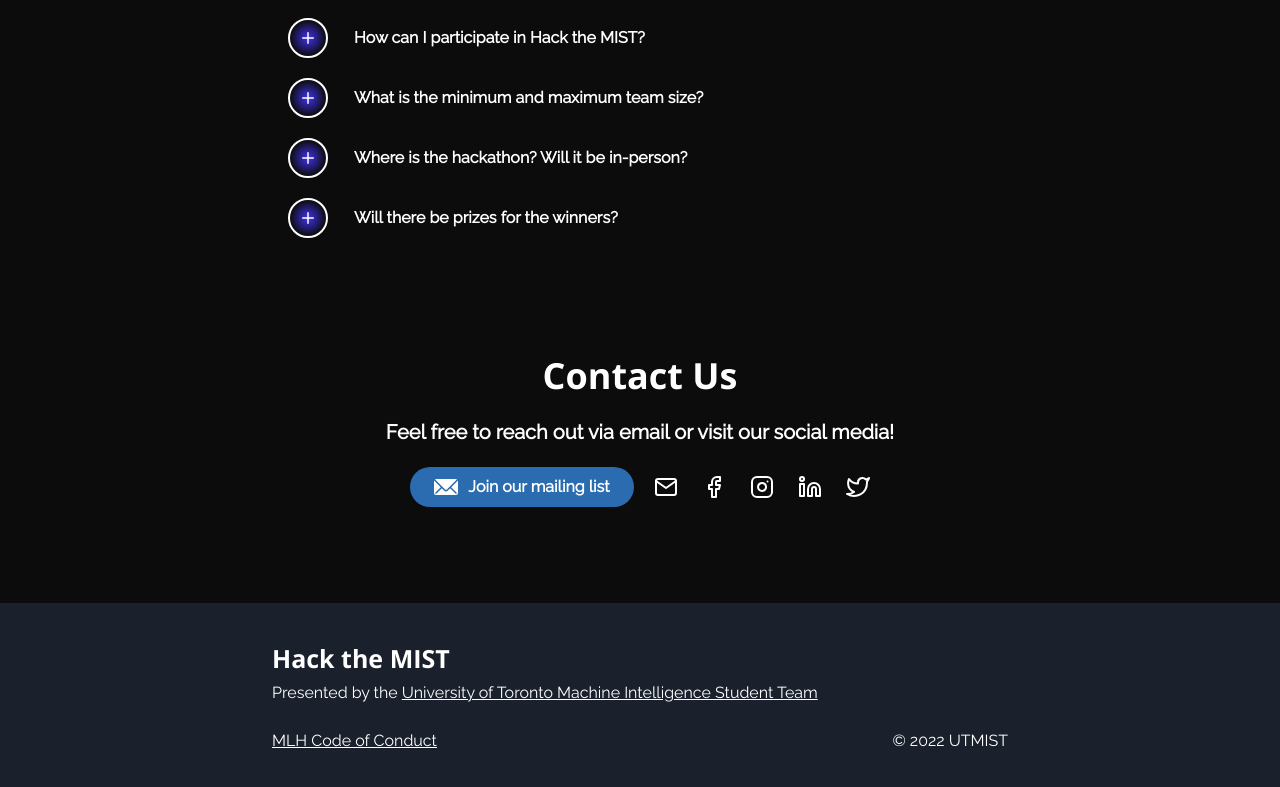
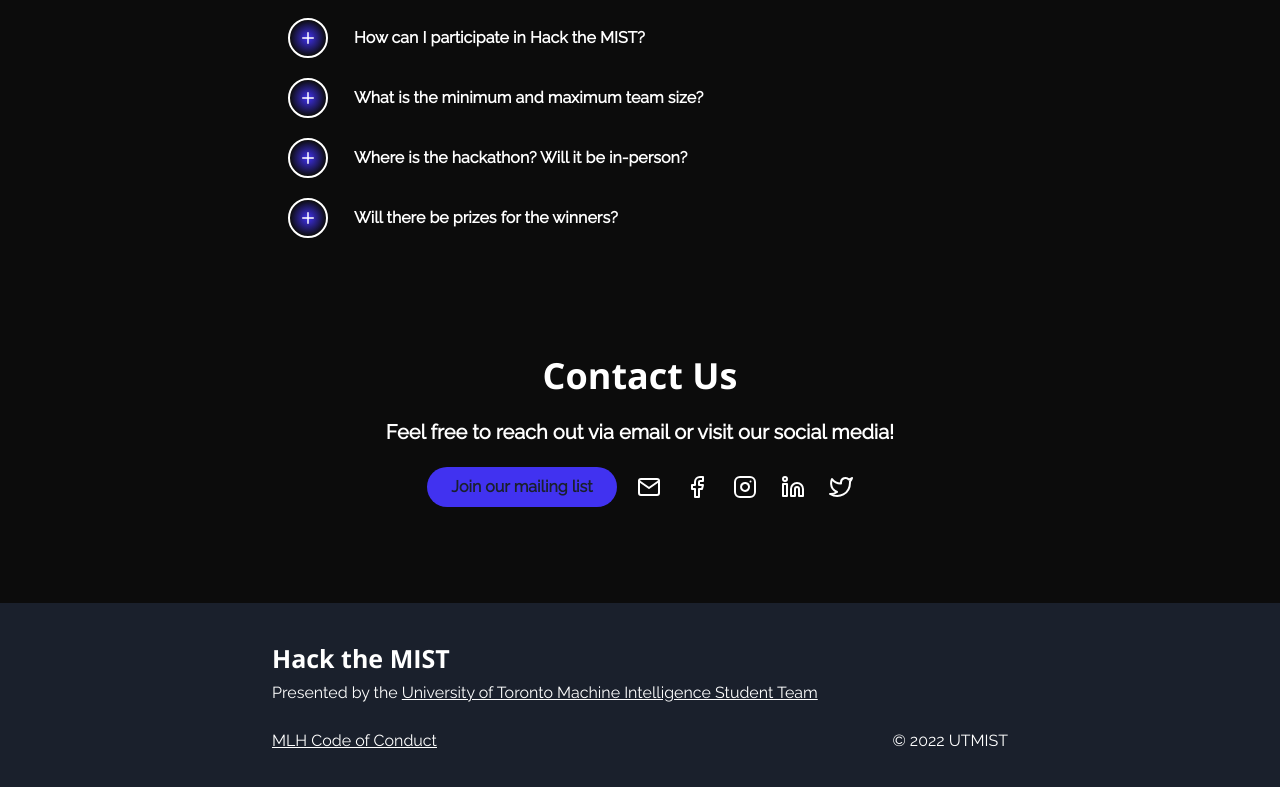
Before and after one commit to UTMIST/hackthemist, a React (Create React App) app: page / in a window 1280 px wide. Shown: the part 3038-3825 px from the top of the page. Built offline with nearby package versions, Linux system fonts and the light colour scheme.

Commit message:
Updated mailing list button

```diff
--- a/src/sections/Contact.tsx
+++ b/src/sections/Contact.tsx
@@ -61,22 +61,18 @@
                 <Center>
                     <Stack direction={['column', 'row']} gap={{ base: 4, sm: 0 }}>
                         <Button
-                            colorScheme={'blue'}
-                            bg={'blue.600'}
+                            bg={'button'}
                             rounded={'full'}
                             px={6}
                             mr={5}
                             _hover={{
-                                bg: 'blue.500',
+                                bg: 'button_hover',
+                            }}
+                            _active={{
+                                bg: 'button_pressed',
                             }}
                             onClick={() => window.open('https://eepurl.com/dGMddD', '_blank')}
                         >
-                            <Icon
-                                as={EmailIcon}
-                                w={6}
-                                h={6}
-                                style={{ marginRight: '10px' }}
-                            />
                             Join our mailing list
                         </Button>
                         <Flex gap={6}>
```
